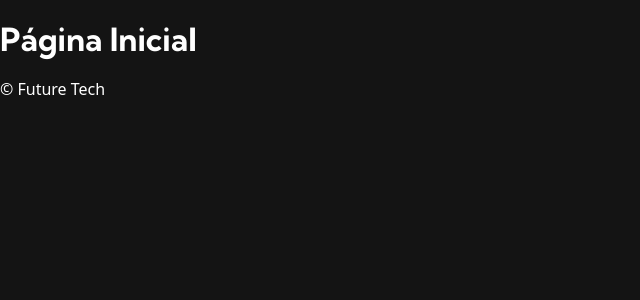
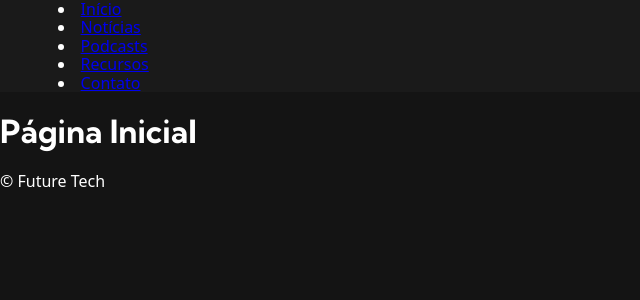
Before and after one commit to alexandreraminelli/pratica-react-ai-blog-website, a React (Vite) app: page / in a window 1280 px wide. Shown: the top 300 px of the page, without its empty margins (0-640 px from the left). Built offline with nearby package versions, Linux system fonts and the light colour scheme.

Commit message:
feat(header): criação do componente Navbar

```diff
--- a/src/layout/Header/Header.tsx
+++ b/src/layout/Header/Header.tsx
@@ -1,6 +1,9 @@
 /* Header (cabeçalho) do site */
 
-// Estilos CSS
+/* Importação de componentes */
+import Navbar from "./components/Navbar" // importação da barra de navegação
+
+/* Importação de estilos CSS */
 import styles from "./Header.module.css"
 
 /**
@@ -15,7 +18,9 @@ export default function Header(): JSX.Element {
       {/* Header Principal */}
       <header className={`pd-container ${styles.siteHeader}`}>
         {/* Logo do site */}
+
         {/* Navbar */}
+        <Navbar />
       </header>
     </>
   )
--- /dev/null
+++ b/src/layout/Header/components/Navbar.tsx
@@ -0,0 +1,36 @@
+/**
+ * Interface do props do componente Links Navbar.
+ */
+interface LinksNavbarProps {
+  /** O endereço para o link do navbar. */
+  link: string
+  /** O texto exibido no link do navbar. */
+  text: string
+}
+
+/**
+ * Componente da barra de navegação.
+ */
+export default function Navbar(): JSX.Element {
+  return (
+    <nav>
+      {/* Links do Navbar */}
+      <LinkNavbar link="/" text="Início" />
+      <LinkNavbar link="/noticias" text="Notícias" />
+      <LinkNavbar link="/podcasts" text="Podcasts" />
+      <LinkNavbar link="/recursos" text="Recursos" />
+      <LinkNavbar link="/contato" text="Contato" />
+    </nav>
+  )
+}
+
+/**
+ * Componente dos links do navbar.
+ */
+function LinkNavbar({ link, text }: LinksNavbarProps): JSX.Element {
+  return (
+    <li>
+      <a href={link}>{text}</a>
+    </li>
+  )
+}
```
